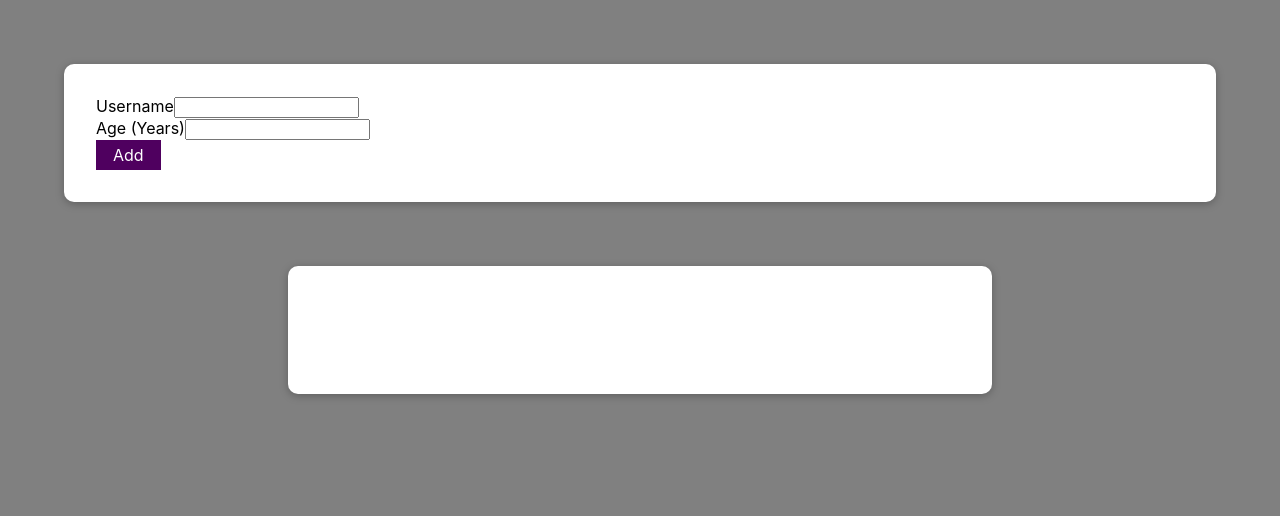
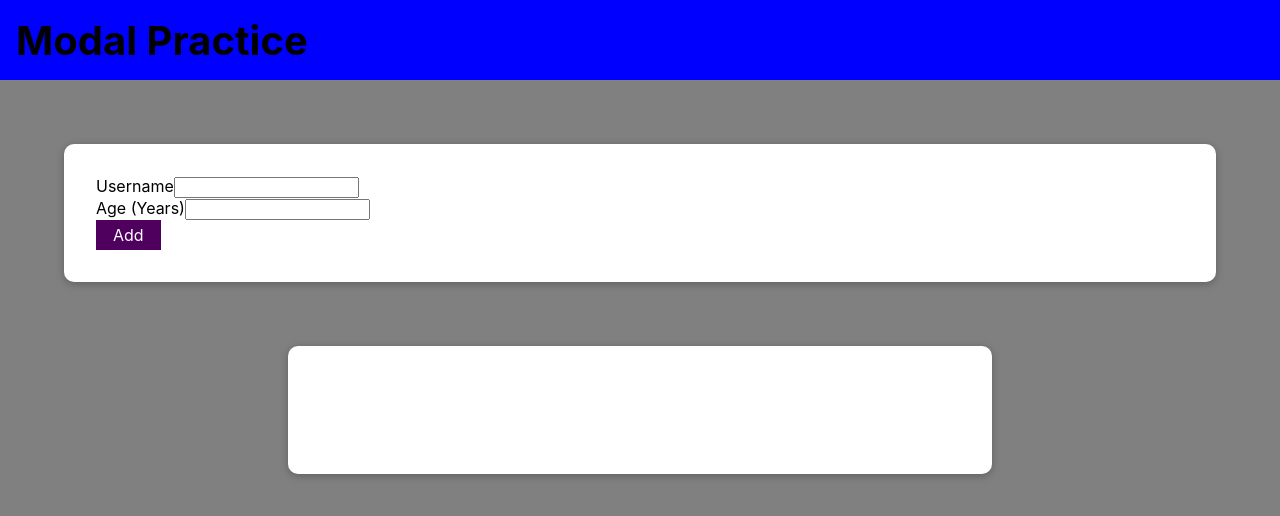
Before and after one commit to bowmancg/modal-practice, a React (Create React App) app: page / in a window 1280 px wide. Shown: the top 516 px of the page. Built offline with nearby package versions, Linux system fonts and the light colour scheme.

Commit message:
added navbar

```diff
--- a/src/App.js
+++ b/src/App.js
@@ -2,6 +2,7 @@ import React, { useState } from 'react';
 import './App.css';
 import AddUser from './components/AddUser';
 import UserList from './components/UsersList';
+import Navbar from './components/UI/Navbar';
 
 const App = (props) => {
   const [usersList, setUsersList] = useState([])
@@ -24,7 +25,7 @@ const App = (props) => {
   return (
     <React.Fragment>
       <header>
-
+      <Navbar />
       </header>
       <AddUser onAddUser={addUserHandler} />
       <UserList users={usersList} />
--- /dev/null
+++ b/src/components/UI/Navbar.css
@@ -0,0 +1,12 @@
+.Nav {
+    background: blue;
+    width: 100%;
+    height: 4rem;
+    display: block;
+    padding: 8px;
+}
+
+h1 {
+    margin: 8px;
+    font-size: 40px;
+}
--- /dev/null
+++ b/src/components/UI/Navbar.jsx
@@ -0,0 +1,12 @@
+import React from "react";
+import './Navbar.css'
+
+const Navbar = () => {
+    return (
+        <nav className="Nav">
+            <h1>Modal Practice</h1>
+        </nav>
+    )
+}
+
+export default Navbar
```
